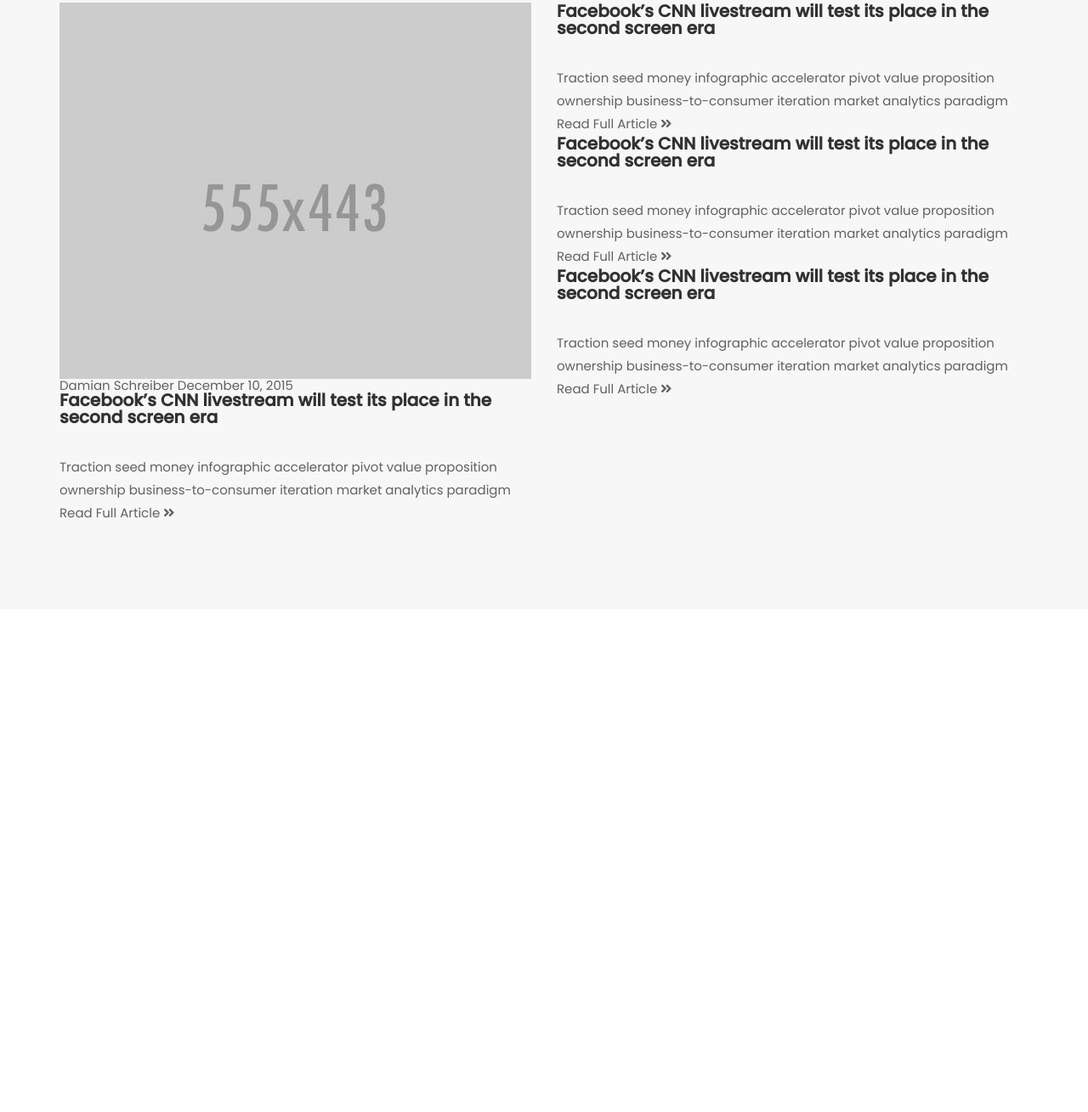
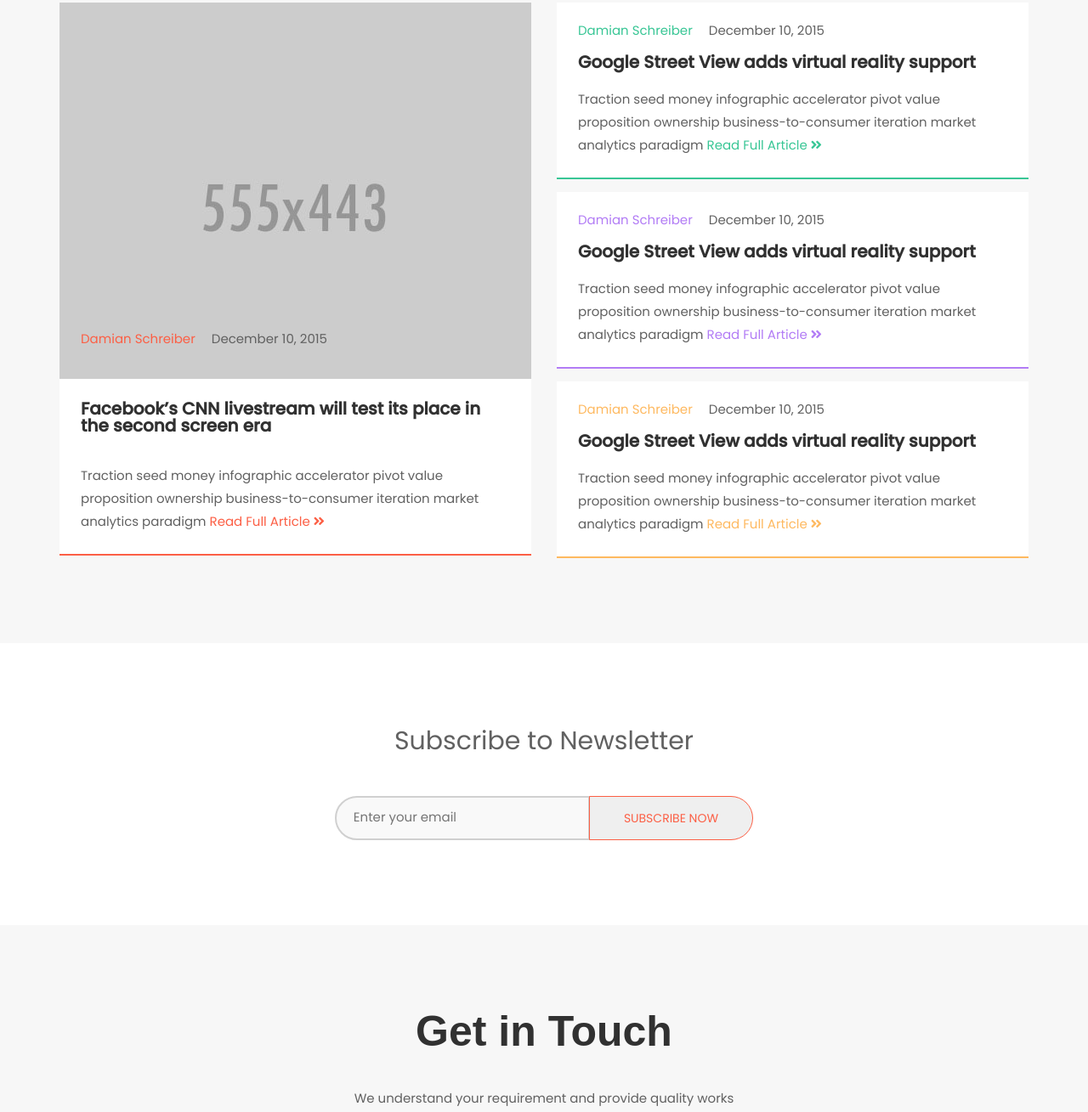
Before and after one commit to Kammirer/Flexbox, a website: page app/index.html in a window 1280 px wide. Shown: the part 9645-10954 px from the top of the page at 85% size. Before the commit the page ends 10362 px from the top, so only its background shows below. Drawn offline with nearby package versions, Linux system fonts and the light colour scheme.

Commit message:
18.11.18 18:25

```diff
--- a/app/css/style.css
+++ b/app/css/style.css
@@ -39,6 +39,9 @@ button{
 }
 button:hover, button:active, button:focus{
     outline: none !important;
+}
+input, textarea{
+    outline: none;
 }
 
 .icon {
@@ -557,4 +560,67 @@ p{
     margin-right: 20px;
     vertical-align: middle;
 }
-/* Why Select Us */
+/* End Why Select Us */
+
+/* Start Our Blog */
+.our-blog .blog-info-text{
+    background-color: #fff;
+    padding: 25px;
+}
+.our-blog .blog-right .blog-info-text+.blog-info-text{
+    margin-top: 15px;
+}
+.our-blog .blog-right .title-min{
+    margin: 20px 0;
+}
+.our-blog .big-blog-left .blog-img{
+    position: relative;
+}
+.our-blog .big-blog-left .blog-img .author-info{
+    position: absolute;
+    bottom: 40px;
+    left: 25px;
+}
+.our-blog .author-info-data{
+    margin-left: 15px;
+}
+/* End Our Blog */
+
+/* Start Subscribe */
+.subscribe{
+    text-align: center;
+}
+.subscribe .input-sub input{
+    padding: 11px 20px 14px 20px;
+    position: relative;
+    border: 2px solid #d0d0d0;
+    background-color: #f9f9f9;
+    border-radius: 30px 0 0 30px;
+    width: 300px;
+    z-index: 98;
+}
+.subscribe .input-sub .btn-1{
+    margin-left: -5px;
+    z-index: 99;
+    position: relative;
+    border-radius: 0 30px 30px 0;
+}
+.subscribe .input-sub .btn-1:hover{
+    border-radius: 0 30px 30px 0;
+}
+.subscribe .title-sub{
+    font-size: 30px;
+    margin-bottom: 50px;
+    display: block;
+}
+/* End Subscribe */
+
+/* Stert Get in Touch */
+.get-touch .get-touch-form input{
+    width: 360px;
+    padding: 20px;
+    text-align: center;
+    border-radius: 3px;
+    border: 1px solid #d0d0d0;
+}
+/* End Get in Touch */
--- a/app/index.html
+++ b/app/index.html
@@ -522,14 +522,14 @@
                         <div class="blog-img">
                             <img src="img/blog-img.jpg" alt="">
                             <div class="author-info">
-                                <span>Damian Schreiber</span>
-                                <span>December 10, 2015</span>
+                                <span class="color1">Damian Schreiber</span>
+                                <span class="author-info-data">December 10, 2015</span>
                             </div>
                         </div>
-                        <div class="blog-info-text">
+                        <div class="blog-info-text border-bot1">
                             <span class="title-min">Facebook’s CNN livestream will test its place in the second screen era</span>
                             <p>Traction seed money infographic accelerator pivot value proposition ownership business-to-consumer iteration market analytics paradigm
-                                <a href="">
+                                <a href="" class="color1">
                                     Read Full Article
                                     <i class="fas fa-angle-double-right"></i>
                                 </a>
@@ -537,29 +537,41 @@
                         </div>
                     </div>
                 </div>
-                <div class="col-lg-6">
-                    <div class="blog-info-text">
-                        <span class="title-min">Facebook’s CNN livestream will test its place in the second screen era</span>
+                <div class="blog-right col-lg-6">
+                    <div class="blog-info-text border-bot2">
+                        <div class="author-info">
+                            <span class="color2">Damian Schreiber</span>
+                            <span class="author-info-data">December 10, 2015</span>
+                        </div>
+                        <span class="title-min">Google Street View adds virtual reality support</span>
                         <p>Traction seed money infographic accelerator pivot value proposition ownership business-to-consumer iteration market analytics paradigm
-                            <a href="">
+                            <a href="" class="color2">
                                 Read Full Article
                                 <i class="fas fa-angle-double-right"></i>
                             </a>
                         </p>
                     </div>
-                    <div class="blog-info-text">
-                        <span class="title-min">Facebook’s CNN livestream will test its place in the second screen era</span>
+                    <div class="blog-info-text border-bot3">
+                        <div class="author-info">
+                            <span class="color3">Damian Schreiber</span>
+                            <span class="author-info-data">December 10, 2015</span>
+                        </div>
+                        <span class="title-min">Google Street View adds virtual reality support</span>
                         <p>Traction seed money infographic accelerator pivot value proposition ownership business-to-consumer iteration market analytics paradigm
-                            <a href="">
+                            <a href="" class="color3">
                                 Read Full Article
                                 <i class="fas fa-angle-double-right"></i>
                             </a>
                         </p>
                     </div>
-                    <div class="blog-info-text">
-                        <span class="title-min">Facebook’s CNN livestream will test its place in the second screen era</span>
+                    <div class="blog-info-text border-bot4">
+                        <div class="author-info">
+                            <span class="color4">Damian Schreiber</span>
+                            <span class="author-info-data">December 10, 2015</span>
+                        </div>
+                        <span class="title-min">Google Street View adds virtual reality support</span>
                         <p>Traction seed money infographic accelerator pivot value proposition ownership business-to-consumer iteration market analytics paradigm
-                            <a href="">
+                            <a href="" class="color4">
                                 Read Full Article
                                 <i class="fas fa-angle-double-right"></i>
                             </a>
@@ -570,6 +582,35 @@
         </div>
     </section>
 <!-- End Our Blog -->
+<!-- Start Subscribe -->
+    <section class="def-section subscribe">
+        <div class="container">
+            <span class="title-sub">Subscribe to Newsletter</span>
+            <form id="subscribe" class="input-sub">
+                <input type="email" placeholder="Enter your email">
+                <button type="submit" form="subscribe" class="btn btn-1">Subscribe now</button>
+            </form>
+        </div>
+    </section>
+<!-- End Subscribe -->
+<!-- Start Get in Touch -->
+    <section class="def-section-gray get-touch">
+        <div class="container">
+            <div class="name-block">
+                <span class="title">Get in Touch</span>
+                <p>We understand your requirement and provide quality works</p>
+            </div>
+            <form id="get-touch" action="" class="get-touch-form">
+                <input type="text" placeholder="Your Name">
+                <input type="email" placeholder="Your Email">
+                <input type="text" placeholder="Subject">
+                <input type="text" placeholder="Project Budget">
+                <textarea name="" id="" cols="30" rows="10" placeholder="Your Message"></textarea>
+                <button type="submit" form="get-touch" class="btn btn-1">Send message</button>
+            </form>
+        </div>
+    </section>
+<!-- End Get in Touch -->
     </main>
     <footer>
 
--- a/src/css/style.css
+++ b/src/css/style.css
@@ -37,6 +37,9 @@ button{
 }
 button:hover, button:active, button:focus{
     outline: none !important;
+}
+input, textarea{
+    outline: none;
 }
 
 .icon {
@@ -484,4 +487,67 @@ p{
     margin-right: 20px;
     vertical-align: middle;
 }
-/* Why Select Us */
+/* End Why Select Us */
+
+/* Start Our Blog */
+.our-blog .blog-info-text{
+    background-color: #fff;
+    padding: 25px;
+}
+.our-blog .blog-right .blog-info-text+.blog-info-text{
+    margin-top: 15px;
+}
+.our-blog .blog-right .title-min{
+    margin: 20px 0;
+}
+.our-blog .big-blog-left .blog-img{
+    position: relative;
+}
+.our-blog .big-blog-left .blog-img .author-info{
+    position: absolute;
+    bottom: 40px;
+    left: 25px;
+}
+.our-blog .author-info-data{
+    margin-left: 15px;
+}
+/* End Our Blog */
+
+/* Start Subscribe */
+.subscribe{
+    text-align: center;
+}
+.subscribe .input-sub input{
+    padding: 11px 20px 14px 20px;
+    position: relative;
+    border: 2px solid #d0d0d0;
+    background-color: #f9f9f9;
+    border-radius: 30px 0 0 30px;
+    width: 300px;
+    z-index: 98;
+}
+.subscribe .input-sub .btn-1{
+    margin-left: -5px;
+    z-index: 99;
+    position: relative;
+    border-radius: 0 30px 30px 0;
+}
+.subscribe .input-sub .btn-1:hover{
+    border-radius: 0 30px 30px 0;
+}
+.subscribe .title-sub{
+    font-size: 30px;
+    margin-bottom: 50px;
+    display: block;
+}
+/* End Subscribe */
+
+/* Stert Get in Touch */
+.get-touch .get-touch-form input{
+    width: 360px;
+    padding: 20px;
+    text-align: center;
+    border-radius: 3px;
+    border: 1px solid #d0d0d0;
+}
+/* End Get in Touch */
```
